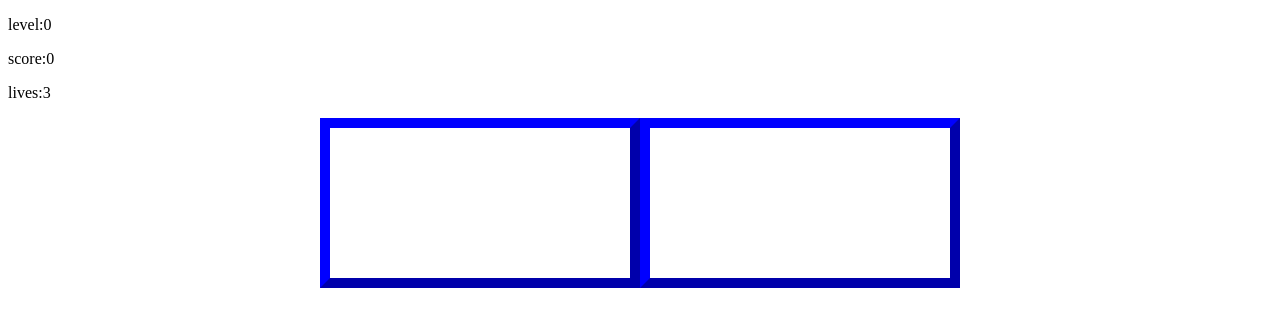
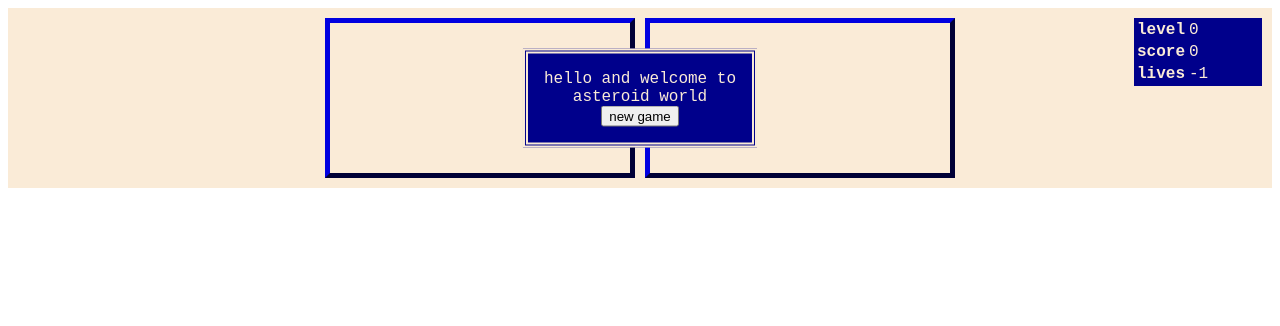
Before and after one commit to dblatcher/asteroid-world, a website built with webpack: page index.html in a window 1280 px wide. Built offline with nearby package versions, Linux system fonts and the light colour scheme.

Commit message:
fancy up AsteroidsGame

```diff
--- a/index.html
+++ b/index.html
@@ -9,16 +9,28 @@
 <body>
 
 
-  <div class="info">
-    <p>level:<span id="level"></span></p>
-    <p>score:<span id="score"></span></p>
-    <p>lives:<span id="lives"></span></p>
-  </div>
-  <div class="frame">
-    <canvas id="gameCanvas"></canvas>
-    <canvas id="miniMap"></canvas>
-  </div>
+  <main class="hidden">
+    <div class="frame">
+      <canvas id="gameCanvas"></canvas>
+      <canvas id="miniMap"></canvas>
+    </div>
 
+    <div class="info">
+      <table>
+        <tbody>
+          <tr>
+            <th>level</th><td><span id="level"></td>
+          </tr>
+          <tr>
+            <th>score</th><td><span id="score"></td>
+          </tr>
+          <tr>
+            <th>lives</th><td><span id="lives"></td>
+          </tr>
+        </tbody>
+      </table>
+    </div>
+  </main>
 
 
   <script src="dist/bundle.js"></script>
--- a/src/AsteroidsGame.ts
+++ b/src/AsteroidsGame.ts
@@ -24,7 +24,7 @@ function watchKeys(game: AsteroidsGame) {
             if (code == 'Space') { game.player.shoot() }
         }
         if (code == 'KeyP') {
-            game.world.ticksPerSecond = game.world.ticksPerSecond ? 0 : game.gameSpeed
+            game.togglePause()
         }
         if (code == 'KeyR') {
             game.resetGame()
@@ -43,60 +43,117 @@ class AsteroidsGame {
     player: SpaceShip
     gameSpeed: number
     levels: Thing[][]
+    elements: {
+        main: HTMLElement
+        score: HTMLElement
+        lives: HTMLElement
+        level: HTMLElement
+        message: HTMLElement
+    }
 
     constructor(world: World, levels: Thing[][], gameSpeed: number, gameCanvas: HTMLCanvasElement, miniMapCanvas: HTMLCanvasElement,) {
         this.world = world
         this.gameSpeed = gameSpeed
         this.levels = levels
         this.score = 0
-        this.lives = 3
+        this.lives = -1
         this.level = 0
 
         this.resetGame = this.resetGame.bind(this)
+        this.createMessageElement = this.createMessageElement.bind(this)
         this.resetLevel = this.resetLevel.bind(this)
         this.handleRockHit = this.handleRockHit.bind(this)
         this.handleShipDeath = this.handleShipDeath.bind(this)
 
-        this.world.ticksPerSecond = gameSpeed
+        //this.world.ticksPerSecond = gameSpeed
         this.world.emitter.on('shipDeath', this.handleShipDeath)
         this.world.emitter.on('rockHit', this.handleRockHit)
 
-        this.mainScreen = ViewPort.full(world, gameCanvas)
-        this.miniMap = miniMapCanvas ? new ViewPort({
-            world,
-            height:100,
-            width:100,
-            x:world.width/2,
-            y:world.height/2,
-            magnify: Math.min(100/world.width, 100/world.height),
-            canvas:miniMapCanvas
-        }) :null
+        this.mainScreen = ViewPort.full(world, gameCanvas, 1.2)
+        this.miniMap = miniMapCanvas
+            ? ViewPort.fitToSize(world, miniMapCanvas, 150, 200)
+            : null
+
+        this.elements = {
+            main: document.querySelector('main'),
+            score: document.getElementById('score'),
+            lives: document.getElementById('lives'),
+            level: document.getElementById('level'),
+            message: null,
+        }
+
+        this.createMessageElement(['hello and welcome to', 'asteroid world'], true)
 
         watchKeys(this)
         this.resetLevel(0)
         this.updateInfo()
+
+        this.elements.main.classList.remove('hidden')
     }
 
     updateInfo() {
-        const scoreElement = document.getElementById('score')
-        if (scoreElement) { scoreElement.innerText = this.score.toString() }
-        const livesElement = document.getElementById('lives')
-        if (livesElement) { livesElement.innerText = this.lives.toString() }
-        const levelElement = document.getElementById('level')
-        if (levelElement) { levelElement.innerText = this.level.toString() }
+        const { score, lives, level } = this.elements
+        if (score) { score.innerText = this.score.toString() }
+        if (lives) { lives.innerText = this.lives.toString() }
+        if (level) { level.innerText = this.level.toString() }
+    }
+
+    togglePause() {
+
+        if (this.lives < 0 ) {return}
+
+        if (this.world.ticksPerSecond) {
+            this.createMessageElement(['paused'])
+            this.world.ticksPerSecond =  0
+        } else {
+            this.removeMessageElement()
+            this.world.ticksPerSecond = this.gameSpeed
+        }
     }
 
     resetGame() {
+        this.removeMessageElement()
+        this.world.ticksPerSecond = this.gameSpeed
         this.score = 0
         this.lives = 3
         this.resetLevel(0)
         this.updateInfo()
     }
 
+    createMessageElement(text: string[], includeResetButton: boolean = false) {
+
+        if (this.elements.message) { this.removeMessageElement() }
+
+        const message = document.createElement('article')
+        message.classList.add("message")
+
+        function addParagraph(textLine: string) {
+            const pargraph = document.createElement('p')
+            pargraph.innerText = textLine
+            message.appendChild(pargraph)
+        }
+        text.forEach(line => addParagraph(line))
+
+        if (includeResetButton) {
+            const resetButton = document.createElement('button')
+            resetButton.innerText = 'new game'
+            resetButton.addEventListener('click', this.resetGame)
+            message.appendChild(resetButton)
+        }
+
+        this.elements.message = message
+        this.elements.main.appendChild(message)
+        return message
+    }
+
+    removeMessageElement() {
+        if (!this.elements.message) { return }
+        this.elements.main.removeChild(this.elements.message)
+        this.elements.message = null
+    }
 
     resetLevel(level: number) {
         this.world.things.splice(0, this.world.things.length)
-
 
         this.levels[level].forEach(thing => {
             thing.duplicate().enterWorld(this.world)
@@ -130,10 +187,14 @@ class AsteroidsGame {
             this.lives--
 
             if (this.lives >= 0) {
-                this.resetLevel(this.level)
-                this.updateInfo()
+                setTimeout(() => {
+                    this.resetLevel(this.level)
+                    this.updateInfo()
+                }, 1500)
             } else {
-                setTimeout(this.resetGame, 2000)
+                setTimeout(() => {
+                    this.createMessageElement(['GAME OVER'],true)
+                }, 1500)
             }
         }
     }
--- a/src/style.css
+++ b/src/style.css
@@ -1,3 +1,14 @@
+main {
+    position: relative;
+    background-color: antiquewhite;
+    padding: 10px;
+    font-family: 'Courier New', Courier, monospace;
+}
+
+main.hidden {
+    display: none;
+}
+
 .frame {
     width: 100%;
     height: 100%;
@@ -6,11 +17,44 @@
     justify-content: center;
     align-items: center;
     position: relative;
-    z-index: -1;
 }
 
 canvas {
-    border: 10px outset blue;
+    border: 5px outset darkblue;
     box-sizing: border-box;
     max-height: inherit;
+    margin: 0 5px;
 }
+
+#miniMap {
+    align-self: flex-end;
+}
+
+.info {
+    position: absolute;
+    top: 10px;
+    right: 10px;
+    min-width: 8em;
+    background-color: darkblue;
+    color: antiquewhite;
+}
+
+.message {
+    position: absolute;
+    left: 50%;
+    top: 50%;
+    transform: translateX(-50%) translateY(-50%);
+
+    box-sizing: border-box;
+    min-height: 4em;
+    padding: 1em;
+    border: 5px double antiquewhite;
+
+    background-color: darkblue;
+    color: antiquewhite;
+    text-align: center;
+}
+
+.message p {
+    margin: 0;
+}
```
